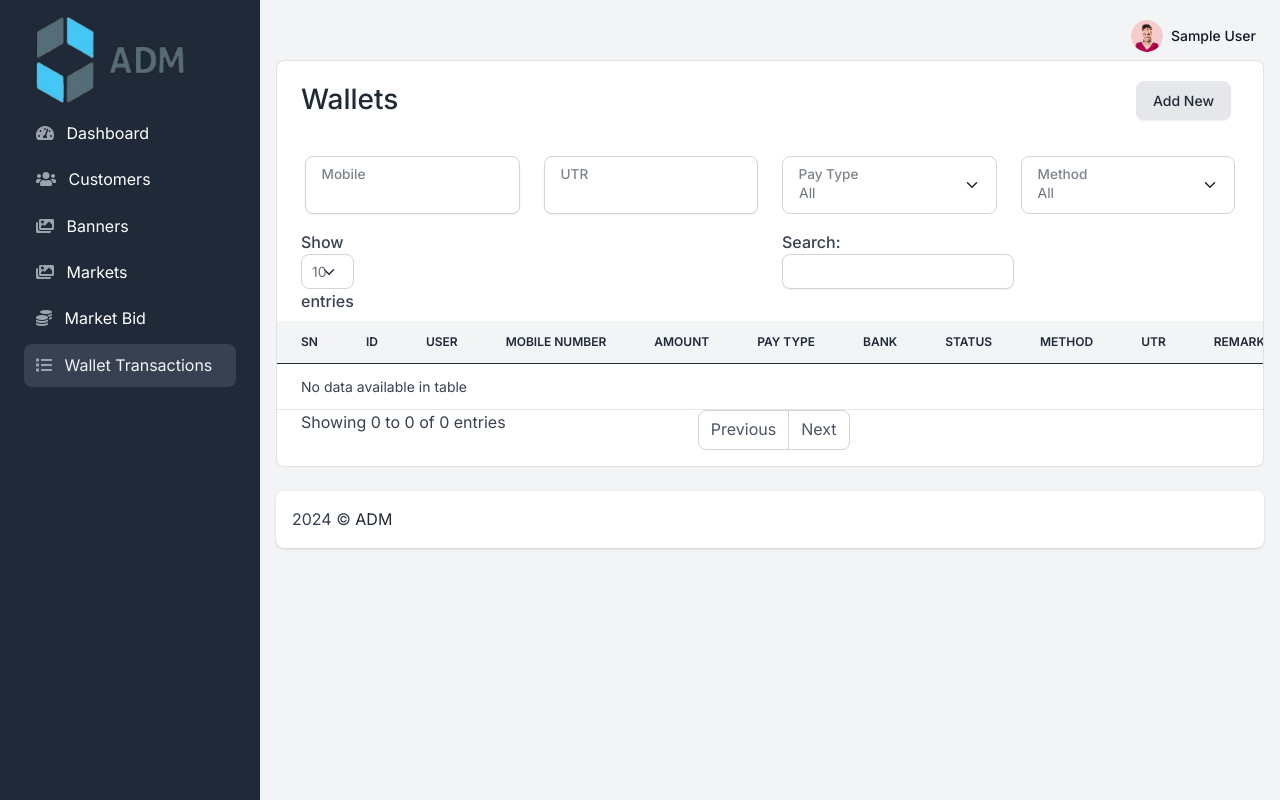
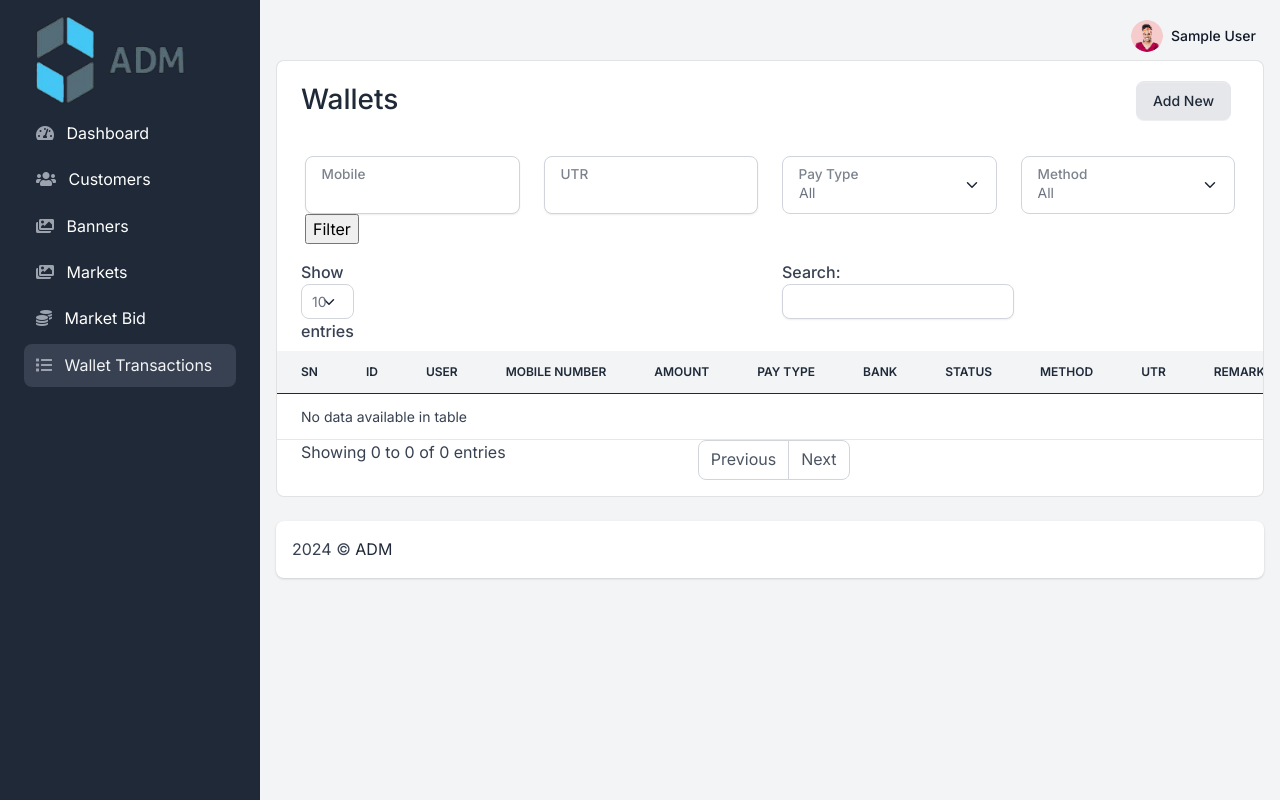
Before and after one commit to rkshahwal/pds-trading, a Django app: page /admin/wallets/ in a window 1280 px wide. Run offline with Django 5.2, Linux system fonts and the light colour scheme; the visitor is signed in with stand-in values (Sample User, id 1); data comes from the database, SQL or seed files in the repository; some libraries are stand-ins or nearby versions.

Commit message:
changes on wallate transaction admin

```diff
--- a/templates/wallet/list.html
+++ b/templates/wallet/list.html
@@ -12,27 +12,27 @@
             </div>
 
             {% comment %} Filter Options {% endcomment %}
-            <div id="filterDiv" class="m-3 row ">
+            <form method="get">
                 <!-- Search -->
 
-
-                <div class="col">
+                <div id="filterDiv" class="m-3 row col">
+                    <div class="col-md-6 col-lg-3">
                         <div class="form-floating">
-                        <input class="form-control" id="searchMobile">
+                            <input class="form-control" id="searchMobile" name="mobile">
                             <label for="searchMobile">Mobile</label>
                         </div>
                     </div>
 
-                <div class="col">
+                    <div class="col-md-6 col-lg-3">
                         <div class="form-floating">
-                        <input class="form-control" id="searchUTR">
+                            <input class="form-control" id="searchUTR" name="utr">
                             <label for="searchUTR">UTR</label>
                         </div>
                     </div>
 
-                <div class="col">
+                    <div class="col-md-6 col-lg-3">
                         <div class="form-floating">
-                        <select class="form-select" id="searchType" aria-label="Floating label select example">
+                            <select class="form-select" id="searchType" name="pt" aria-label="Floating label select example">
                                 <option selected value>All</option>
                                 <option>Add Money</option>
                                 <option>Commission</option>
@@ -46,9 +46,9 @@
                         </div>
                     </div>
 
-                <div class="col">
+                    <div class="col-md-6 col-lg-3">
                         <div class="form-floating">
-                        <select class="form-select" id="searchMethod">
+                            <select class="form-select" id="searchMethod" name="pm">
                                 <option selected value>All</option>
                                 <option>UPI</option>
                                 <option>QR</option>
@@ -58,7 +58,12 @@
                         </div>
                     </div>
 
+                    <div class="col-md-6 col-lg-3">
+                        <input type="submit" value="Filter">
                     </div>
+
+                </div>
+            </form>
 
             <!-- Light table -->
             <div class="table-responsive">
--- a/user/views.py
+++ b/user/views.py
@@ -219,9 +219,22 @@
 def wallet_list(request):
     """  wallets listing page. """
     wallets = Wallet.objects.select_related().all() #.filter(updated_at__gte=timezone.now()-timedelta(weeks=2))
+    mobile_number = request.GET.get('mobile', None)
+    if mobile_number:
+        wallets = wallets.filter(user__mobile_number__icontains=mobile_number)
+    pay_type = request.GET.get('pt', None)
+    if pay_type:
+        wallets = wallets.filter(pay_type__icontains=pay_type)
+    pay_method = request.GET.get('pm', None)
+    if pay_method:
+        wallets = wallets.filter(pay_method__icontains=pay_method)
+    utr = request.GET.get('utr', None)
+    if utr:
+        wallets = wallets.filter(utr__icontains=utr)
+
     context = {
         "title": "Wallets",
-        "wallets": wallets
+        "wallets": wallets[:100]
     }
     return  render(request, 'wallet/list.html', context)
 
```
Lines whose indentation alone changed are shown as unchanged.
